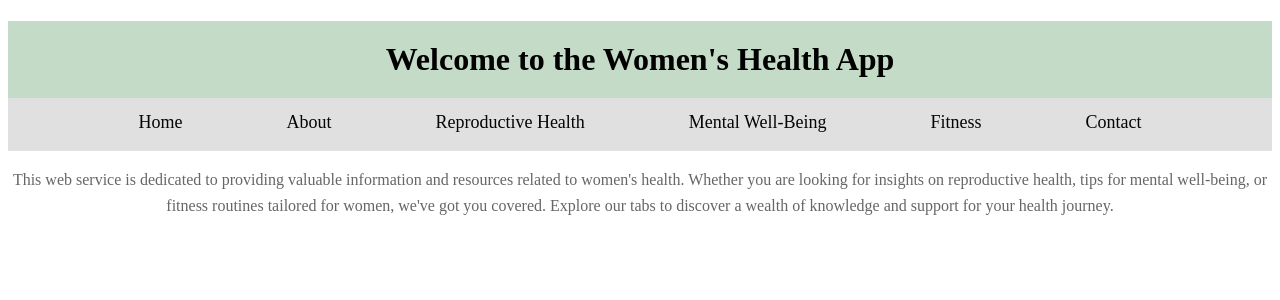
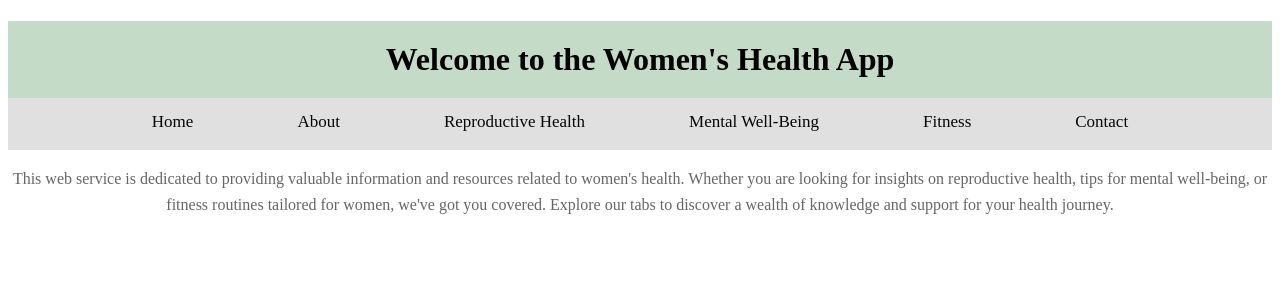
Before and after one commit to Alyssasorensen/flask_e2e_project, a Flask app: page / in a window 1280 px wide. Shown: the top 300 px of the page. Run offline with Flask 3, Linux system fonts and the light colour scheme.

Commit message:
updated files

```diff
--- a/app/static/styles.css
+++ b/app/static/styles.css
@@ -38,7 +38,7 @@ nav a {
     text-align: center;
     padding: 14px 50px;
     text-decoration: none;
-    font-size: 18px;
+    font-size: 17px;
 }
 
 nav a:hover {
@@ -51,9 +51,6 @@ section {
     padding: 20px;
     background-color: #fff;
 }
-
-/* Increase font size for the paragraph */
-#HomeTabParagraph
 
 /* static/styles.css */
 #ContactPage
```
Also changed, not shown: app/templates/base.html (line endings or trailing spaces), app/templates/pages/about.html (line endings or trailing spaces).
